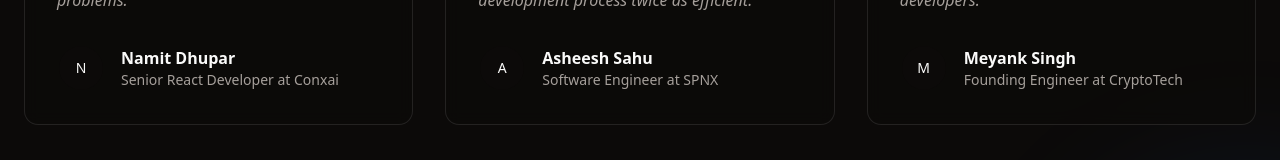
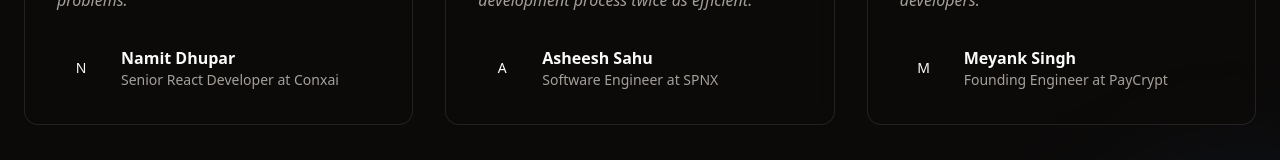
Before and after one commit to DhruvVasisht/DevFix, a Next.js app: page /home in a window 1280 px wide. Shown: the part 2463-2623 px from the top of the page. Built offline with nearby package versions, Linux system fonts and the light colour scheme; no server answers; what @uploadthing/react would draw is missing.

Commit message:
testimonial

```diff
--- a/components/landing/testimonial-section.tsx
+++ b/components/landing/testimonial-section.tsx
@@ -24,7 +24,7 @@ export function TestimonialSection() {
     {
       quote: "As a team lead, the moderation tools help me maintain a productive environment for all developers.",
       author: "Meyank Singh",
-      role: "Founding Engineer at CryptoTech",
+      role: "Founding Engineer at PayCrypt",
       avatar: "/placeholder.svg?height=80&width=80",
       delay: 0.3,
       gradient: "from-purple-500/20 to-pink-500/20",
```
